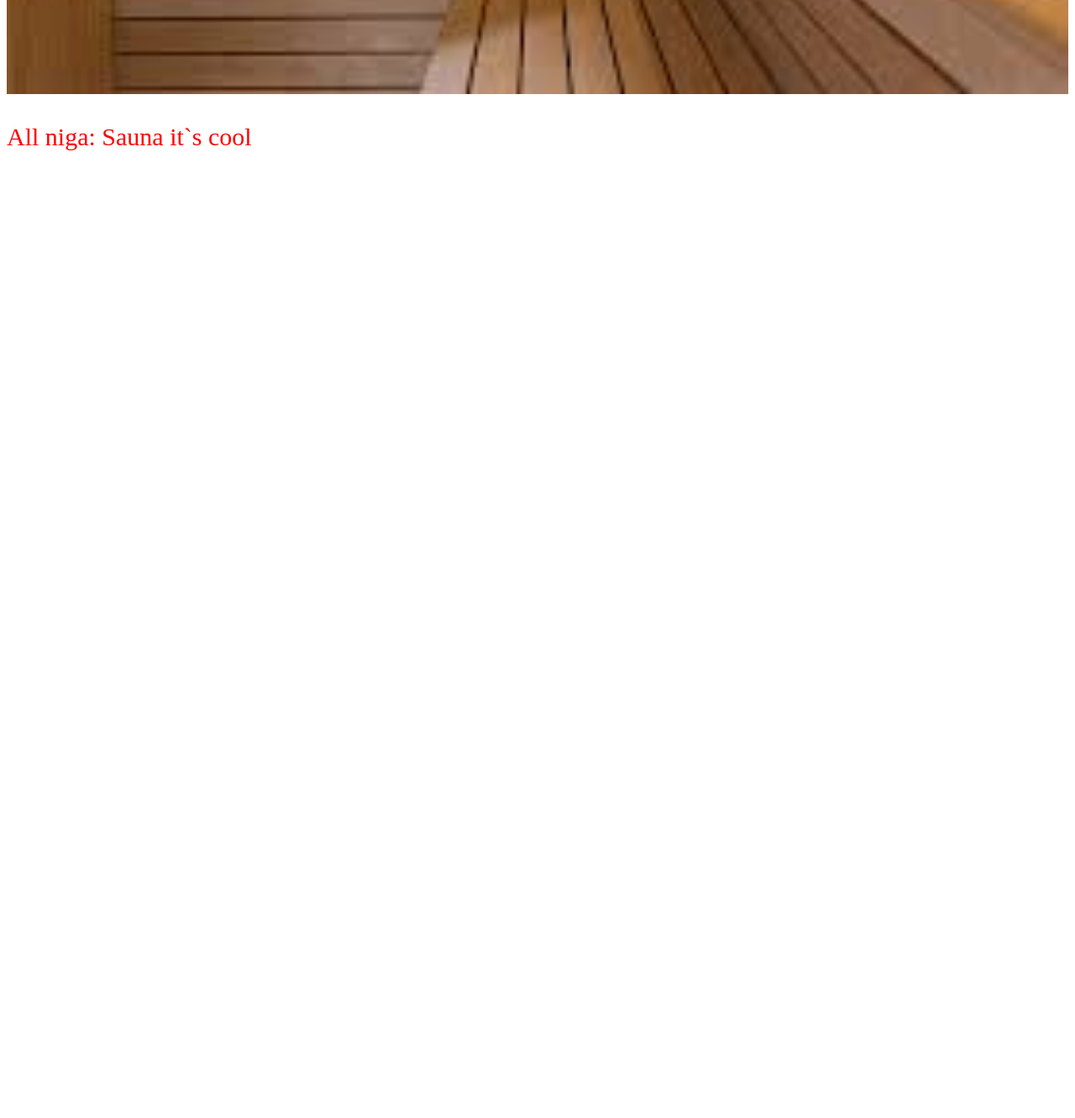
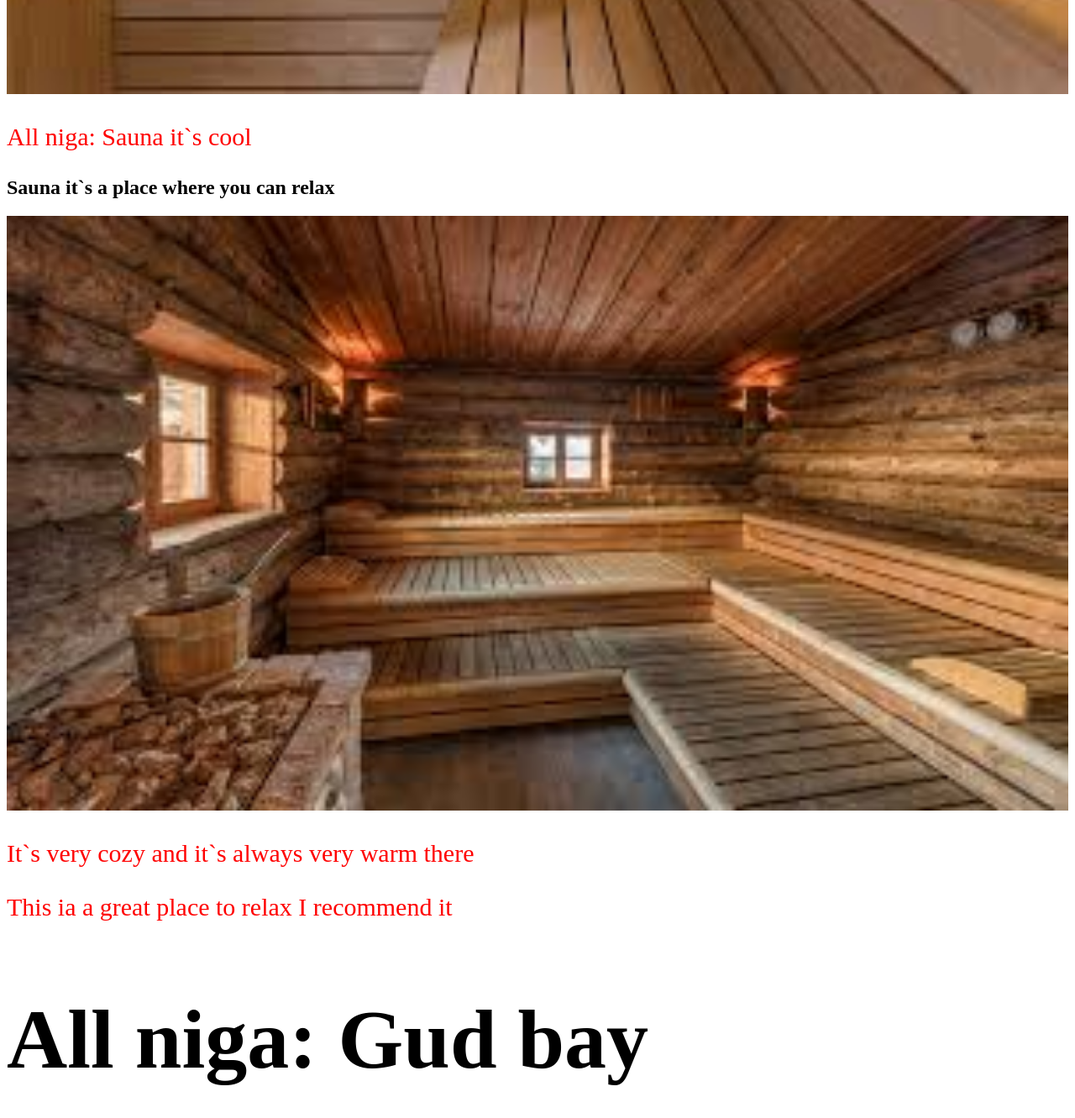
Before and after one commit to romanpolishchuk-ship-it/Lesson1, a plain HTML site: page Sauna.html in a window 1280 px wide. Shown: the part 796-2127 px from the top of the page at 84% size. Before the commit the page ends 1006 px from the top, so only its background shows below. Drawn offline with Linux system fonts and the light colour scheme.

Commit message:
I make 6 slide

```diff
--- a/Sauna.html
+++ b/Sauna.html
@@ -15,6 +15,13 @@
         <img src="./images2/wqwqe.webp" alt="qqq" />
         <p>All niga: Sauna it`s cool</p>
       </section>
+      <section>
+        <h2>Sauna it`s a place where you can relax</h2>
+        <img src="./images2/qe.webp" alt="qqq" />
+        <p>It`s very cozy and it`s always very warm there</p>
+        <p>This ia a great place to relax I recommend it</p>
+        <h2 class="as">All niga: Gud bay</h2>
+      </section>
     </main>
   </body>
 </html>
--- a/style.css
+++ b/style.css
@@ -11,3 +11,7 @@ img {
 .qw {
   font-size: 30px;
 }
+
+.as {
+  font-size: 100px;
+}
```
Also changed, not shown: index.html (+6 -1 lines), images2/qe.webp (added), images2/qw.webp (renamed from images2/we.webp).
